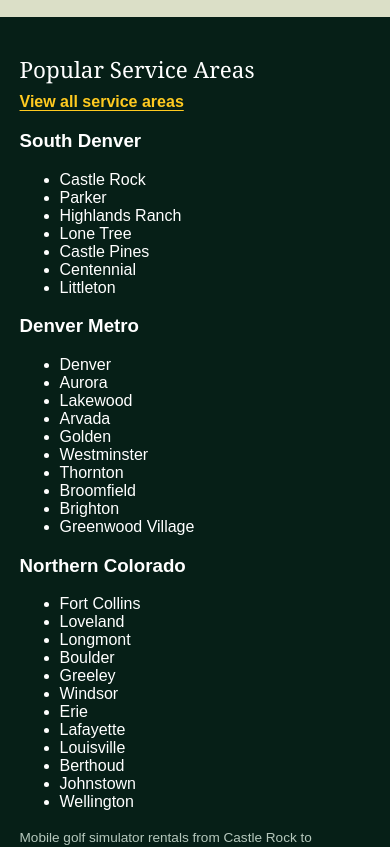
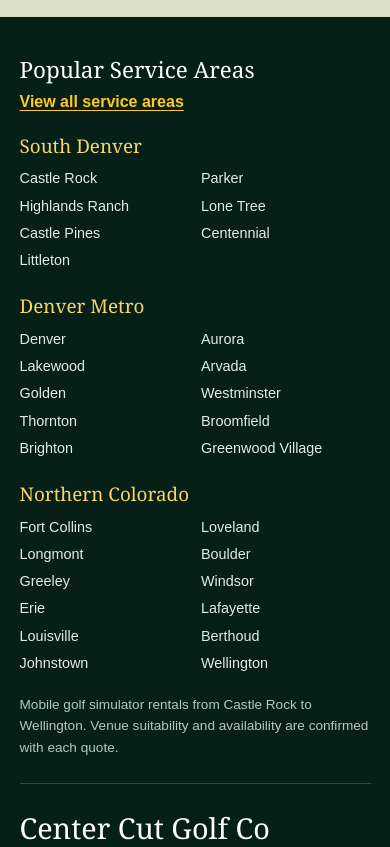
Before and after one commit to micahp20/center-cut-golf-co, a Next.js app: page / in a window 390 px wide. Shown: the part 2960-3807 px from the top of the page. Built offline with nearby package versions, Linux system fonts and the light colour scheme; no server answers.

Commit message:
Style three-region service-area footer on mobile and desktop

```diff
--- a/app/club.css
+++ b/app/club.css
@@ -324,14 +324,17 @@ a:focus-visible,button:focus-visible { outline:3px solid #218fd1; outline-offset
 @media(max-width:620px) { .location-grid,.location-feature-grid,.city-details { grid-template-columns:1fr; } .location-feature img { max-height:280px; } }
 @media(max-width:420px) { .club-header nav { flex-wrap:wrap; justify-content:flex-start; gap:.2rem .9rem; } .club-header nav a,.club-header nav summary { padding:.45rem 0; } }
 
-/* Compact, accessible service area links in the global footer */
+/* Region-based footer service-area directory */
 .footer-areas { padding-bottom:2rem; margin-bottom:2rem; border-bottom:1px solid rgba(255,255,255,.18); }
-.footer-areas-heading { display:flex; justify-content:space-between; align-items:baseline; flex-wrap:wrap; gap:.6rem 1.2rem; margin-bottom:1rem; }
+.footer-areas-heading { display:flex; justify-content:space-between; align-items:baseline; flex-wrap:wrap; gap:.6rem 1.2rem; margin-bottom:1.4rem; }
 .footer-areas-heading h2 { font:normal clamp(1.4rem,2.7vw,1.9rem)/1.2 Georgia,serif; margin:0; }
 .footer-areas-heading a { color:#ffca20; font-weight:700; text-decoration:underline; text-underline-offset:.2em; }
-.footer-city-links { display:grid; grid-template-columns:repeat(5,minmax(0,1fr)); gap:.6rem 1rem; width:100%; overflow:visible; font-size:.95rem; }
-.footer-city-links a { color:#e7f2e9; padding:.35rem 0; white-space:normal; }
-.footer-city-links a:hover,.footer-city-links a:focus-visible { color:#ffca20; text-decoration:underline; }
-.footer-areas p { margin:1rem 0 0; color:#b6c8bd; font-size:.85rem; line-height:1.6; }
-@media(max-width:850px) { .footer-city-links { grid-template-columns:repeat(3,minmax(0,1fr)); } }
-@media(max-width:520px) { .footer-city-links { grid-template-columns:repeat(2,minmax(0,1fr)); gap:.4rem .8rem; } .footer-areas { padding-bottom:1.5rem; margin-bottom:1.5rem; } }
+.footer-region-grid { display:grid; grid-template-columns:repeat(3,minmax(0,1fr)); gap:1.5rem 2rem; }
+.footer-region h3 { color:#f6d667; margin:0 0 .65rem; font:normal 1.18rem/1.3 Georgia,serif; }
+.footer-region ul { list-style:none; margin:0; padding:0; display:grid; grid-template-columns:repeat(2,minmax(0,1fr)); gap:.35rem .75rem; }
+.footer-region li { font-size:.9rem; line-height:1.5; color:#e1ede4; }
+.footer-region a { color:#e1ede4; text-decoration:none; }
+.footer-region a:hover,.footer-region a:focus-visible { color:#ffca20; text-decoration:underline; }
+.footer-areas p { margin:1.2rem 0 0; color:#b6c8bd; font-size:.85rem; line-height:1.6; }
+@media(max-width:800px) { .footer-region-grid { grid-template-columns:1fr 1fr; } }
+@media(max-width:560px) { .footer-region-grid { grid-template-columns:1fr; gap:1.4rem; } .footer-region ul { grid-template-columns:repeat(2,minmax(0,1fr)); } .footer-areas { padding-bottom:1.5rem; margin-bottom:1.5rem; } }
```
